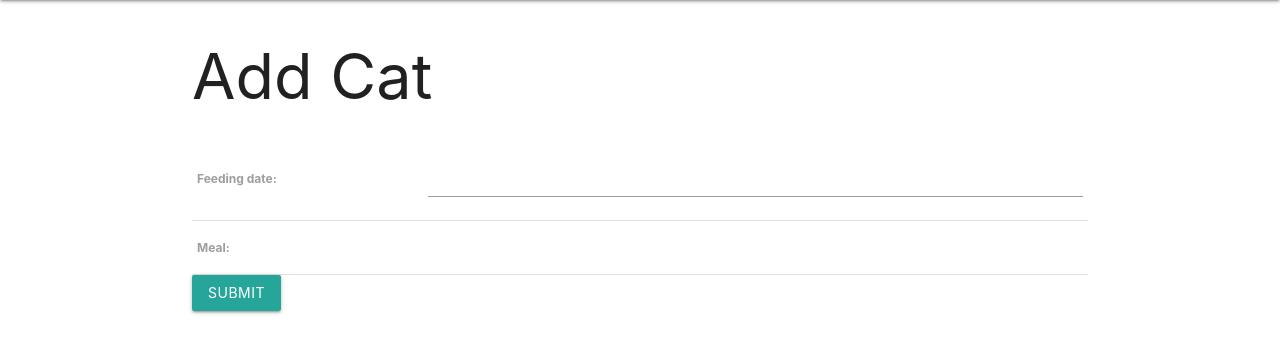
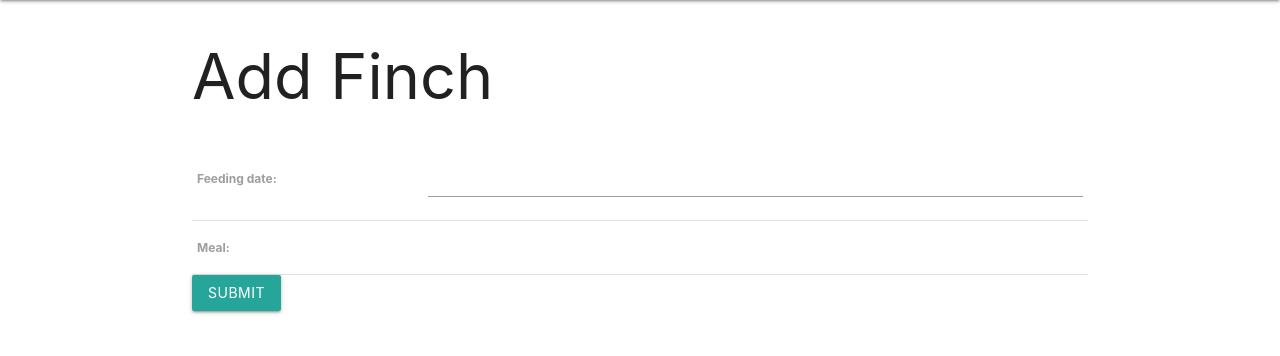
Before and after one commit to dolveda/finchcollector, a Django app: template main_app/templates/main_app/finch_form.html in a window 1280 px wide. Shown: the part 64-420 px from the top of the page. Run offline with Django 4.2, Linux system fonts and the light colour scheme; the template is opened without the code that fills it: values that come from a table or form of the project are taken from there, others are empty.

Commit message:
edit finch form

```diff
--- a/main_app/templates/main_app/finch_form.html
+++ b/main_app/templates/main_app/finch_form.html
@@ -5,7 +5,7 @@
 {% if object %}
     <h1>Edit <span class="teal-text">{{ object.name }}</span></h1>
 {% else %}
-    <h1>Add Cat</h1>
+    <h1>Add Finch</h1>
 {% endif %}
     <form action="" method="POST">
         {% csrf_token %}
```
